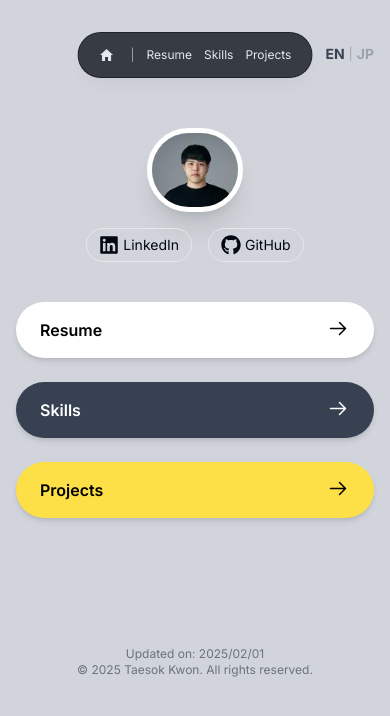
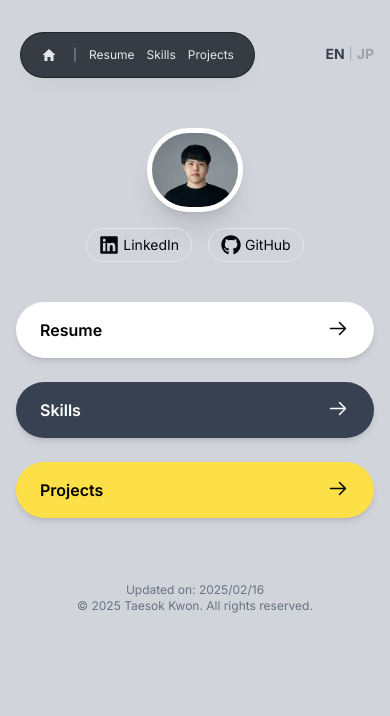
Before and after one commit to tkwonn/portfolio, a Next.js app: page /en in a window 390 px wide. Shown: the top 716 px of the page. Built offline with nearby package versions, Linux system fonts and the light colour scheme.

Commit message:
add responsive design

```diff
--- a/src/app/en/page.tsx
+++ b/src/app/en/page.tsx
@@ -14,7 +14,7 @@ export default function Home() {
         <main className="flex flex-col items-center px-4">
             <section
                 id="home"
-                className="mb-32 w-full max-w-[50rem] text-center"
+                className="mb-16 w-full max-w-[50rem] text-center sm:mb-32"
             >
                 {/* Profile Image */}
                 <div className="mt-4 flex items-center justify-center">
--- a/src/app/ja/page.tsx
+++ b/src/app/ja/page.tsx
@@ -14,7 +14,7 @@ export default function Home() {
         <main className="flex flex-col items-center px-4">
             <section
                 id="home"
-                className="mb-32 w-full max-w-[50rem] text-center"
+                className="mb-16 w-full max-w-[50rem] text-center sm:mb-32"
             >
                 {/* Profile Image */}
                 <div className="mt-4 flex items-center justify-center">
--- a/src/components/Footer.tsx
+++ b/src/components/Footer.tsx
@@ -1,7 +1,7 @@
 export default function Footer() {
     return (
-        <footer className="mb-20 px-4 text-center text-gray-500">
-            <p className="text-xs">Updated on: 2025/02/01</p>
+        <footer className="mb-10 px-4 text-center text-gray-500 sm:mb-20">
+            <p className="text-xs">Updated on: 2025/02/16</p>
             <small className="block text-xs">
                 &copy; 2025 Taesok Kwon. All rights reserved.
             </small>
--- a/src/components/Header.tsx
+++ b/src/components/Header.tsx
@@ -25,7 +25,7 @@ export default function Header() {
 
     return (
         <>
-            <header className="fixed left-1/2 top-8 z-[999] -translate-x-1/2">
+            <header className="fixed left-5 top-8 z-[999] sm:left-1/2 sm:-translate-x-1/2">
                 <motion.div
                     className="flex w-auto max-w-[90vw] items-center justify-center gap-4 overflow-x-auto rounded-full border border-black/40 border-opacity-85 bg-gray-950 bg-opacity-75 px-2 py-2 shadow-lg shadow-black/[0.03] sm:px-4"
                     initial={{ y: -30, opacity: 0 }}
--- a/src/components/ProjectList.tsx
+++ b/src/components/ProjectList.tsx
@@ -23,13 +23,13 @@ export default function ProjectsList({
                 className="mb-28 w-full max-w-[76rem] sm:mb-0"
             >
                 <div className="mb-8 flex items-center justify-between">
-                    <h2 className="flex text-xl font-bold sm:text-2xl lg:text-3xl">
-                        <div className="mr-4 h-8 w-1 bg-gray-700 sm:h-10"></div>
+                    <h2 className="flex text-xl font-bold sm:text-3xl">
+                        <div className="mr-4 h-6 w-1 bg-gray-700 sm:h-10"></div>
                         {title}
                     </h2>
                     <Link
                         href={switchPath}
-                        className="group flex items-center gap-2 whitespace-nowrap rounded-full border border-black/40 bg-gray-950 bg-opacity-75 px-3 py-1.5 text-sm text-gray-200 transition hover:bg-white hover:text-black sm:px-4 sm:py-2 sm:text-base"
+                        className="group flex items-center gap-2 whitespace-nowrap rounded-full border border-black/40 bg-gray-950 bg-opacity-75 px-3 py-1.5 text-xs text-gray-200 transition hover:bg-white hover:text-black sm:px-4 sm:py-2 sm:text-base"
                     >
                         {buttonText}
                         <GoArrowSwitch />
--- a/src/components/ResumeTemplate.tsx
+++ b/src/components/ResumeTemplate.tsx
@@ -16,7 +16,7 @@ export default function ResumeTemplate() {
 
     return (
         <main className="mb-10 flex flex-col items-center px-4">
-            <section id="resume" className="mb-28 w-full max-w-[76rem] sm:mb-0">
+            <section id="resume" className="w-full max-w-[76rem] sm:mb-0">
                 <div className="flex items-center justify-between">
                     <h2 className="flex text-xl font-bold sm:text-2xl lg:text-3xl">
                         <div className="mr-4 h-8 w-1 bg-gray-700 sm:h-10"></div>
--- a/src/components/SkillsTemplate.tsx
+++ b/src/components/SkillsTemplate.tsx
@@ -41,7 +41,7 @@ export default function SkillsTemplate() {
 
     return (
         <main className="mb-10 flex flex-col items-center px-4">
-            <section id="skills" className="mb-28 w-full max-w-[76rem] sm:mb-0">
+            <section id="skills" className="w-full max-w-[76rem]">
                 <div className="flex items-center justify-between">
                     <h2 className="flex text-xl font-bold sm:text-2xl lg:text-3xl">
                         <div className="mr-4 h-8 w-1 bg-gray-700 sm:h-10"></div>
```
